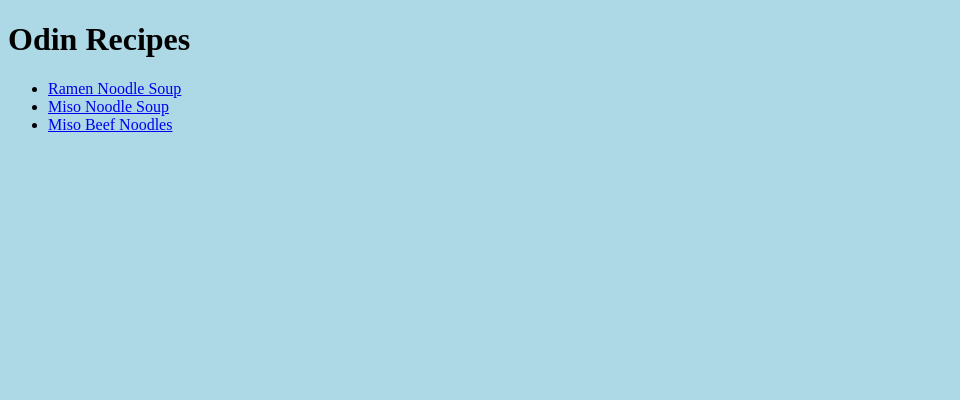
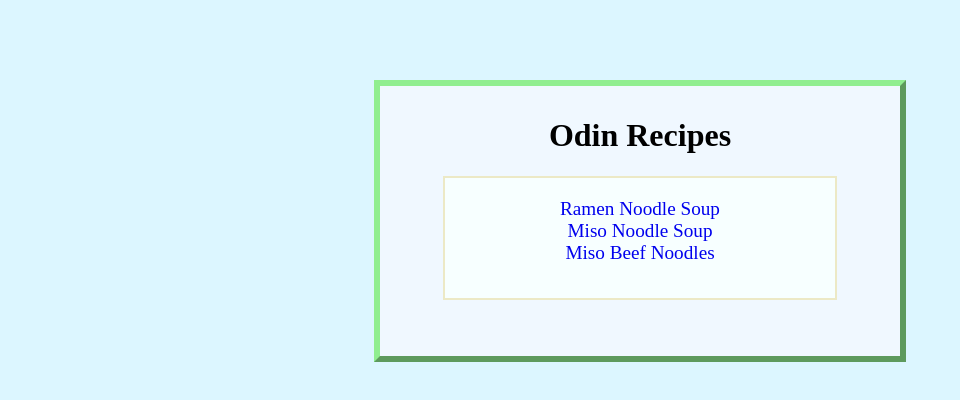
Before and after one commit to LudoWhick/odin-recipes, a plain HTML site: page index.html in a window 1280 px wide. Shown: the whole page, without its empty margins (0-960 px from the left). Drawn offline with Linux system fonts and the light colour scheme.

Commit message:
Style index.html
Added some classes to html file and edited css file to style main page.

```diff
--- a/index.css
+++ b/index.css
@@ -1,6 +1,41 @@
 html {
     font-family: "Times New Roman", Arial, Garamond;
 }
+
 body {
-    background-color: lightblue;
+    background-color: rgb(220, 246, 255);
 }
+
+.box {
+    border: 6px outset lightgreen;
+    background-color: aliceblue;
+    height: 250px;
+    width: 500px;
+    padding: 10px;
+    margin: 80px auto;
+}
+
+
+.list {
+    background-color:rgb(247, 255, 255);
+    width: 350px;
+    height: 80px;
+    margin: 15px auto;
+    padding: 20px;
+    text-align:center;
+    list-style: none;
+    font-size: 1.2em;
+    border: 2px solid rgb(236, 233, 198);
+}
+
+.list a {
+    text-decoration: none;
+}
+
+a:hover {
+    color:blueviolet;
+}
+
+h1 {
+    text-align: center;
+}
--- a/index.html
+++ b/index.html
@@ -6,11 +6,13 @@
     <link rel="stylesheet" href="index.css">
 </head>
 <body>
-<h1>Odin Recipes</h1>
-<ul>
-    <li><a href="recipes/Ramen_Noodle_Soup.html">Ramen Noodle Soup</a></li>
-    <li><a href="recipes/Miso_Noodle_Soup.html">Miso Noodle Soup</a></li>
-    <li><a href="recipes/Miso_Beef_Noodles.html">Miso Beef Noodles</a></li>
-</ul>
+<div class="box">
+    <h1>Odin Recipes</h1>
+    <ul class="list">
+        <li class="li"><a href="recipes/Ramen_Noodle_Soup.html">Ramen Noodle Soup</a></li>
+        <li class="li"><a href="recipes/Miso_Noodle_Soup.html">Miso Noodle Soup</a></li>
+        <li class="li"><a href="recipes/Miso_Beef_Noodles.html">Miso Beef Noodles</a></li>
+    </ul>
+</div>
 </body>
 </html>
```
